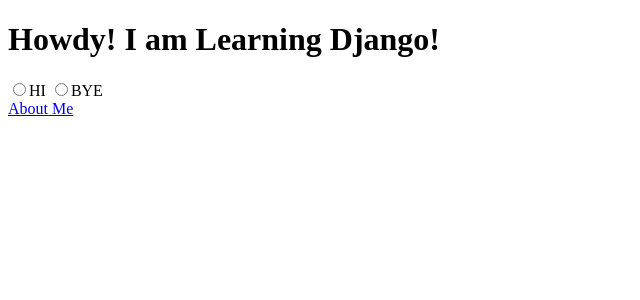
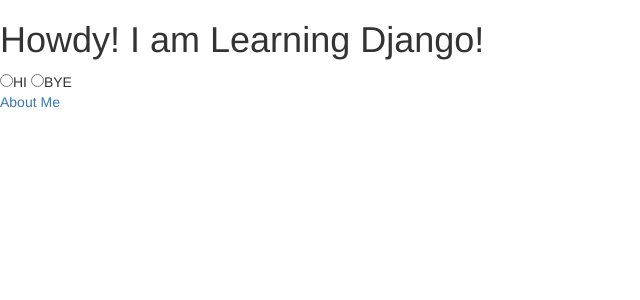
Before and after one commit to AlonFischer/Delta2017, a Django app: page / in a window 1280 px wide. Shown: the top 300 px of the page, without its empty margins (0-640 px from the left). Run offline with Django 3.2, Linux system fonts and the light colour scheme; some libraries are stand-ins or nearby versions.

Commit message:
included bootstrap

```diff
--- a/HackGt2017/delta/templates/about.html
+++ b/HackGt2017/delta/templates/about.html
@@ -2,6 +2,8 @@
 <!DOCTYPE html>
 <html>
     <head>
+        <link rel="stylesheet" href="//maxcdn.bootstrapcdn.com/bootstrap/3.2.0/css/bootstrap.min.css">
+        <link rel="stylesheet" href="//maxcdn.bootstrapcdn.com/bootstrap/3.2.0/css/bootstrap-theme.min.css">
         <meta charset="utf-8">
         <title>Howdy!</title>
     </head>
--- a/HackGt2017/delta/templates/index.html
+++ b/HackGt2017/delta/templates/index.html
@@ -2,6 +2,8 @@
 <!DOCTYPE html>
 <html>
     <head>
+    	<link rel="stylesheet" href="//maxcdn.bootstrapcdn.com/bootstrap/3.2.0/css/bootstrap.min.css">
+		<link rel="stylesheet" href="//maxcdn.bootstrapcdn.com/bootstrap/3.2.0/css/bootstrap-theme.min.css">
         <meta charset="utf-8">
         <title>Howdy!</title>
     </head>
```
